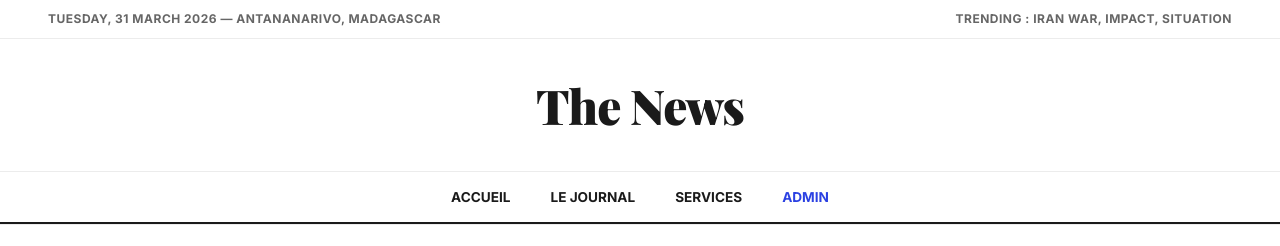
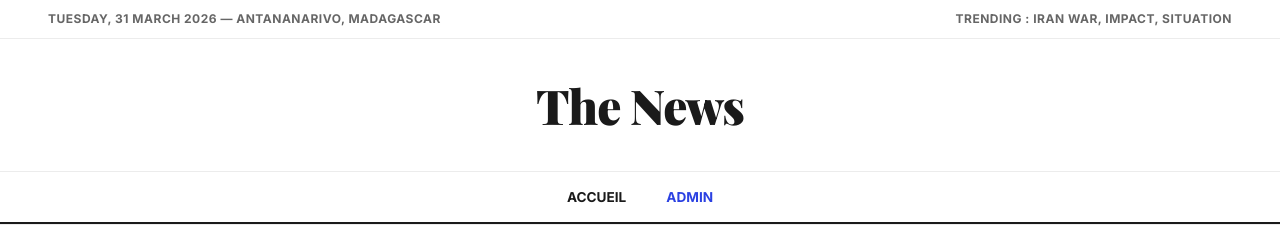
Before and after one commit to Ambinintsoa01/Iran_war_siteweb, a PHP site: page /public/index.php in a window 1280 px wide. Shown: the top 246 px of the page. Run offline with PHP 8.4, Linux system fonts and the light colour scheme; data comes from the database, SQL or seed files in the repository.

Commit message:
Update front_header.php

```diff
--- a/includes/front_header.php
+++ b/includes/front_header.php
@@ -117,8 +117,6 @@ $title = $pageTitle ?? 'Le Journal';
             <div class="container">
                 <ul class="nav-modern">
                     <li><a href="<?php echo frontUrl(''); ?>" class="nav-link">Accueil</a></li>
-                    <li><a href="#" class="nav-link">Le Journal</a></li>
-                    <li><a href="#" class="nav-link">Services</a></li>
                     <li><a href="<?php echo baseUrl('login.php'); ?>" class="nav-link login-link">Admin</a></li>
                 </ul>
             </div>
```
